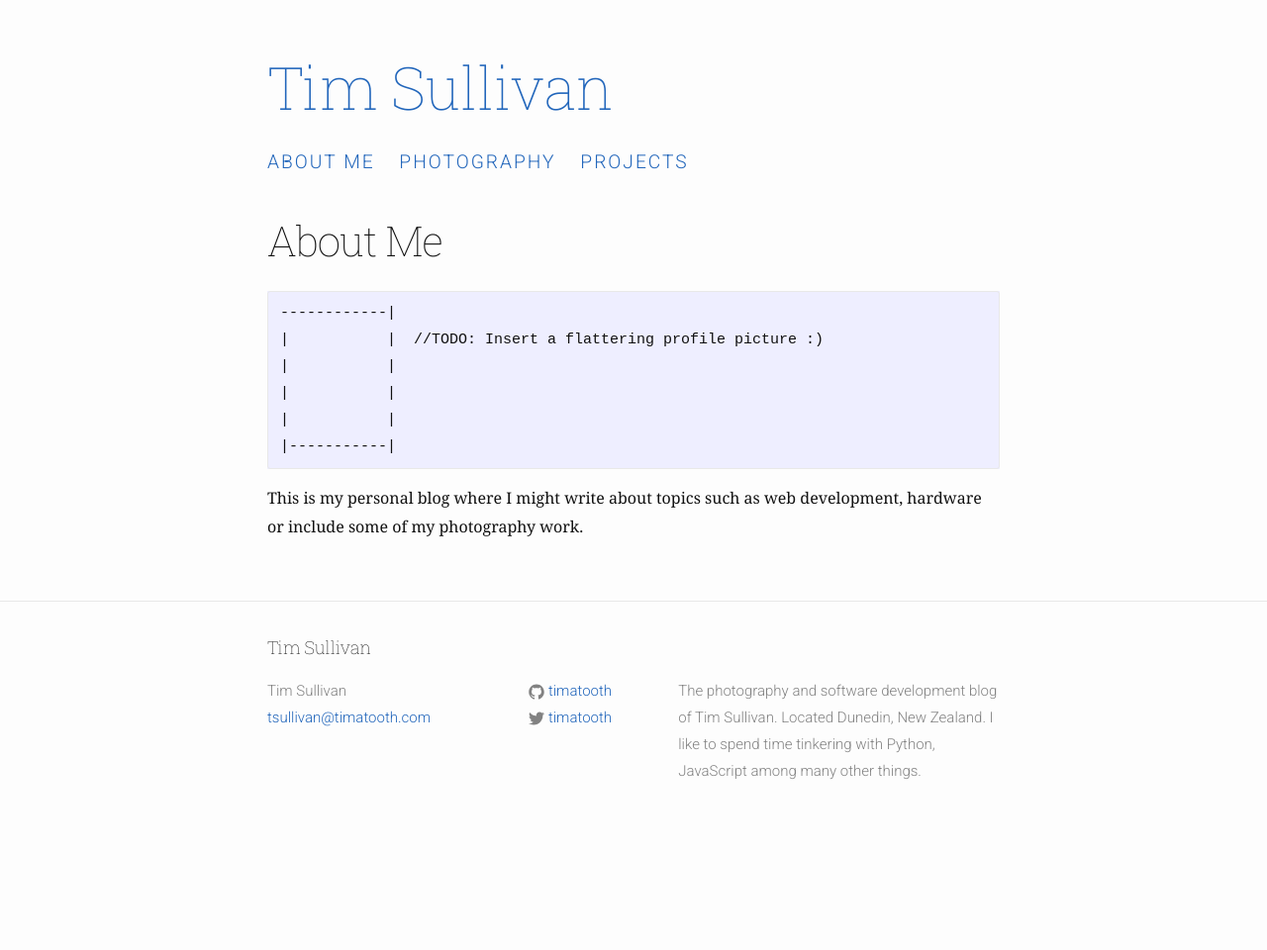
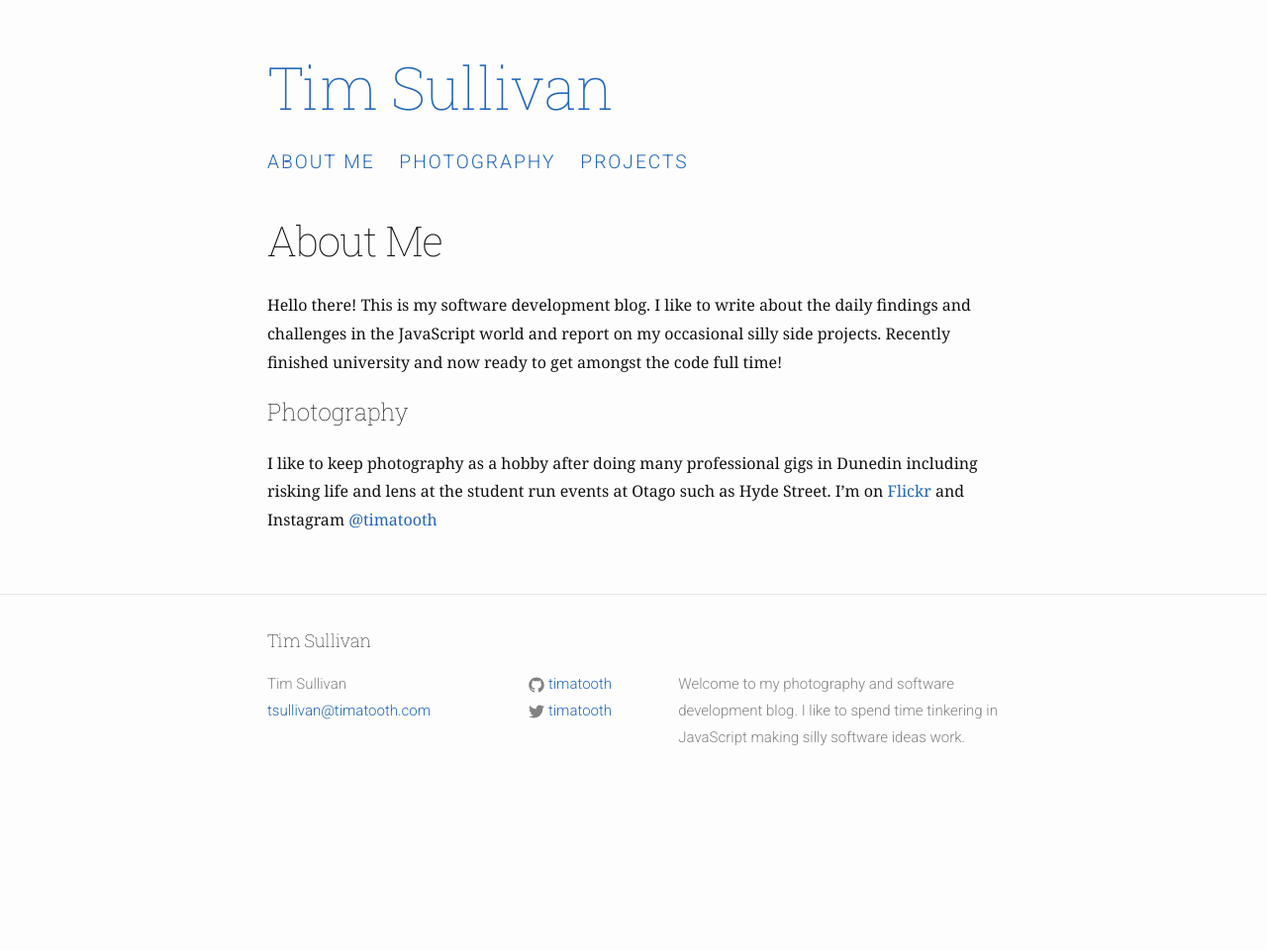
Before and after one commit to timatooth/timatooth.github.io, a Jekyll site: the page built from about.md, in a window 1280 px wide. Shown: the whole page at 99% size. Built offline with Jekyll 4.4.1, drawn with Linux system fonts in a browser that asks for light colours.

Commit message:
Changes to about sections

```diff
--- a/_config.yml
+++ b/_config.yml
@@ -9,8 +9,8 @@
 title: Tim Sullivan
 email: tsullivan@timatooth.com
 description: >
-  The photography and software development blog of Tim Sullivan. Located Dunedin, New Zealand.
-  I like to spend time tinkering with Python, JavaScript among many other things.
+  Welcome to my photography and software development blog. I like to
+  spend time tinkering in JavaScript making silly software ideas work.
 baseurl: "" # the subpath of your site, e.g. /blog
 staticurl: "/assets"
 url: "http://timatooth.com" # the base hostname & protocol for your site
--- a/about.md
+++ b/about.md
@@ -3,15 +3,7 @@ layout: page
 title: About Me
 permalink: /about/
 ---
+Hello there! This is my software development blog. I like to write about the daily findings and challenges in the JavaScript world and report on my occasional silly side projects. Recently finished university and now ready to get amongst the code full time!
 
-
-    ------------|
-    |           |  //TODO: Insert a flattering profile picture :)
-    |           |
-    |           |
-    |           |
-    |-----------|
-
-
-This is my personal blog where I might write about topics such as web development, hardware or include some
-of my photography work.
+# Photography
+I like to keep photography as a hobby after doing many professional gigs in Dunedin including risking life and lens at the student run events at Otago such as Hyde Street. I'm on [Flickr](https://flickr.com/photos/timatooth) and Instagram [@timatooth](https://instagram.com/timatooth)
```
